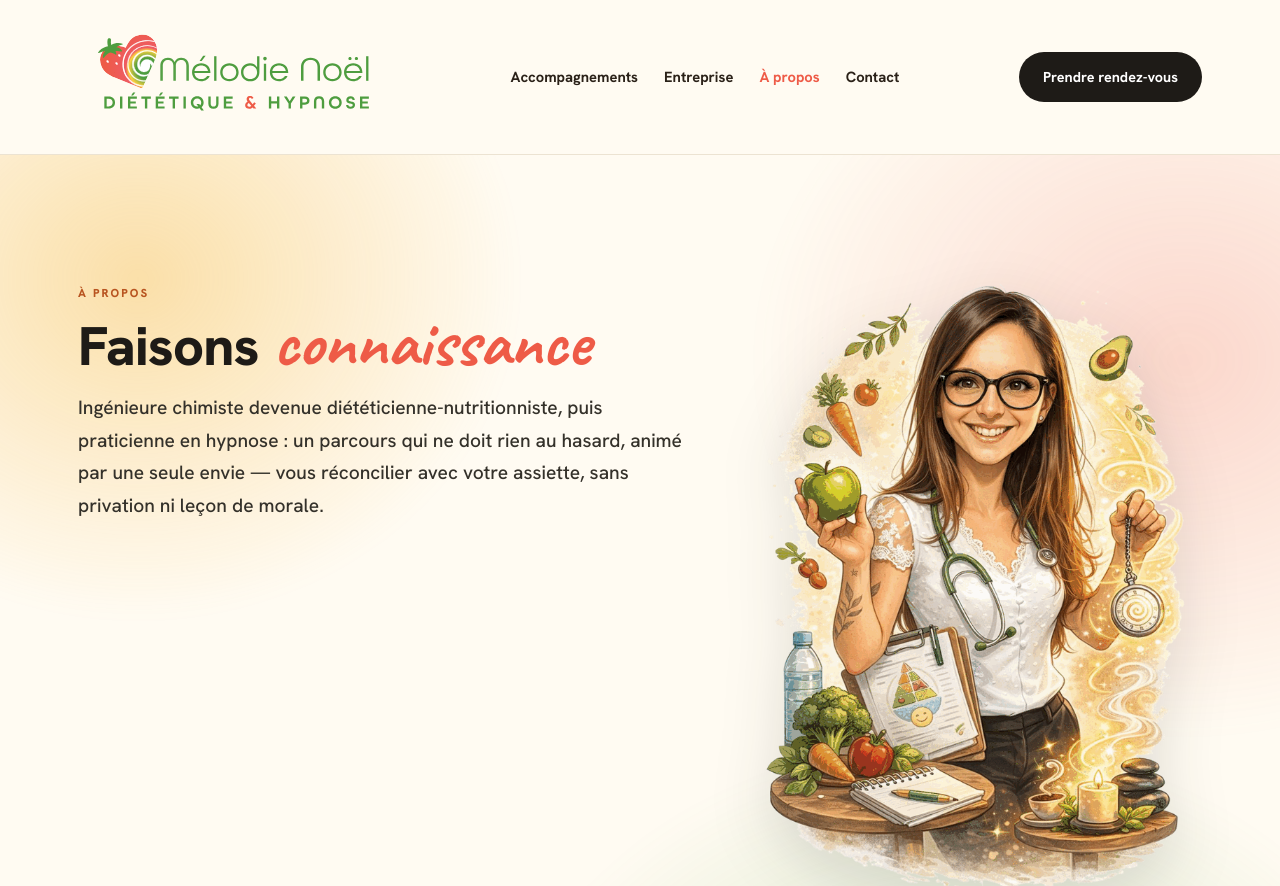
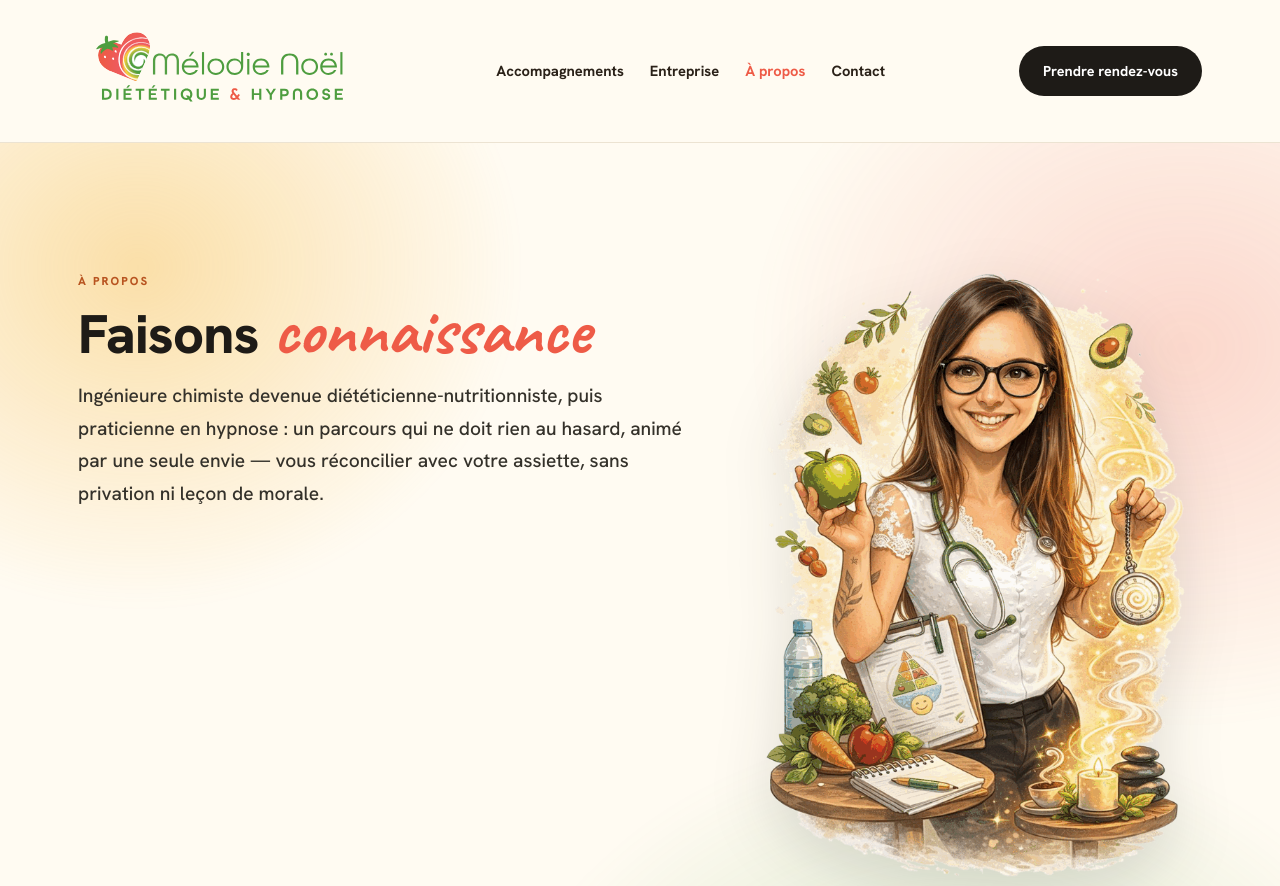
Before and after one commit to melodie-noel/alimentation-dietetique, an Eleventy site: page src/apropos.njk in a window 1280 px wide. Shown: the top 886 px of the page. Built offline with nearby package versions, Linux system fonts and the light colour scheme; Eleventy itself is replaced by a stand-in of ours; files that its build step writes are made by us from their sources.

Commit message:
Portrait Mon approche (FINAL-3), logo 120px, élan en terracotta, ? insécable

```diff
--- a/src/_data/home.json
+++ b/src/_data/home.json
@@ -89,7 +89,7 @@
   },
   "cta": {
     "eyebrow": "Premier rendez-vous",
-    "title": "On commence maintenant ?",
+    "title": "On commence maintenant ?",
     "text": "Tout commence par une conversation. L'occasion de comprendre vos besoins, vos défis et vos envies afin de construire un accompagnement sur mesure.",
     "elan": "Allons chercher ensemble votre déclic !",
     "ctaLabel": "Prendre rendez-vous",
--- a/src/assets/css/style.css
+++ b/src/assets/css/style.css
@@ -28,7 +28,7 @@ img{max-width:100%;display:block}
 
 /* HEADER */
 header{position:sticky;top:0;z-index:100;background:rgba(255,251,242,.88);backdrop-filter:blur(12px);border-bottom:1px solid var(--line)}
-.nav{display:flex;align-items:center;justify-content:space-between;height:154px;gap:18px}
+.nav{display:flex;align-items:center;justify-content:space-between;height:142px;gap:18px}
 .brand{display:flex;align-items:center;gap:11px}
 .brand .ic{height:58px}
 .brand .stack{display:flex;flex-direction:column;gap:3px}
@@ -321,13 +321,13 @@ footer{background:#20211b;color:#bcd3bf;padding:56px 0 26px}
 .myths li{position:relative;background:#fff;border:1px dashed var(--line);border-radius:999px;padding:10px 20px 10px 38px;color:var(--ink);font-style:italic;opacity:.9}
 .myths li::before{content:"\2715";position:absolute;left:16px;top:50%;transform:translateY(-50%);color:var(--corail);font-style:normal;font-weight:800}
 /* Nouveau logo (SVG) */
-.brand-logo{height:132px;width:auto;display:block}
+.brand-logo{height:120px;width:auto;display:block}
 .foot-logo{height:46px;width:auto;display:block}
 @media(max-width:560px){.nav{height:92px}.brand-logo{height:64px}}
 /* Mon approche : note rassurante intégrée au bloc hypnose */
 .pill .approche-note{margin:13px 0 0;padding-top:12px;border-top:1px solid var(--line);font-family:'Caveat',cursive;font-weight:600;font-size:1.32rem;line-height:1.25;color:var(--terra)}
 .t-ink{border-color:#cfc7ba;color:#34312A}
 .feat-card .ico img,.approach-card .ico img{width:26px;height:26px;display:block}
-.cta-elan{font-family:'Caveat',cursive;font-weight:600;font-size:1.65rem;line-height:1.2;color:var(--vert);margin:0 0 30px}
+.cta-elan{font-family:'Caveat',cursive;font-weight:600;font-size:1.65rem;line-height:1.2;color:var(--terra);margin:0 0 30px}
 .cards .card{position:relative;overflow:hidden}
 .cards .card::before{content:"";position:absolute;top:0;left:0;right:0;height:4px;background:var(--vert)}
```
Also changed, not shown: src/assets/img/portrait.jpg.
